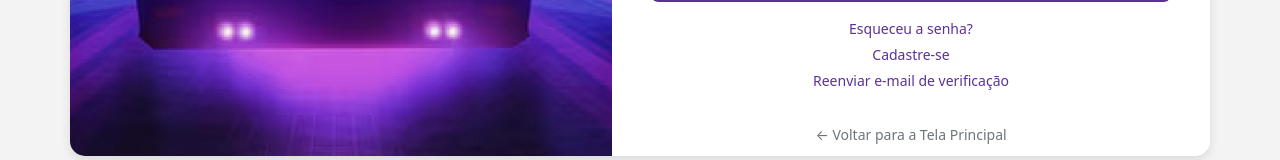
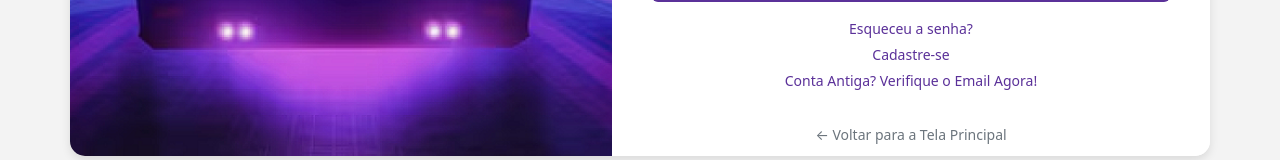
Before and after one commit to nielsonj13/VitrineCar, a Vue app: page /login in a window 1280 px wide. Shown: the part 554-714 px from the top of the page. Built offline with nearby package versions, Linux system fonts and the light colour scheme.

Commit message:
Correção

```diff
--- a/src/views/Login.vue
+++ b/src/views/Login.vue
@@ -46,7 +46,7 @@
             <div class="text-center mt-3 links-container">
               <router-link to="/esqueceu-senha">Esqueceu a senha?</router-link>
               <router-link to="/cadastro">Cadastre-se</router-link>
-              <router-link to="/verificar-email">Reenviar e-mail de verificação</router-link>
+              <router-link to="/verificar-email">Conta Antiga? Verifique o Email Agora!</router-link>
             </div>
 
             <!-- Botão de voltar para a tela principal -->
```
